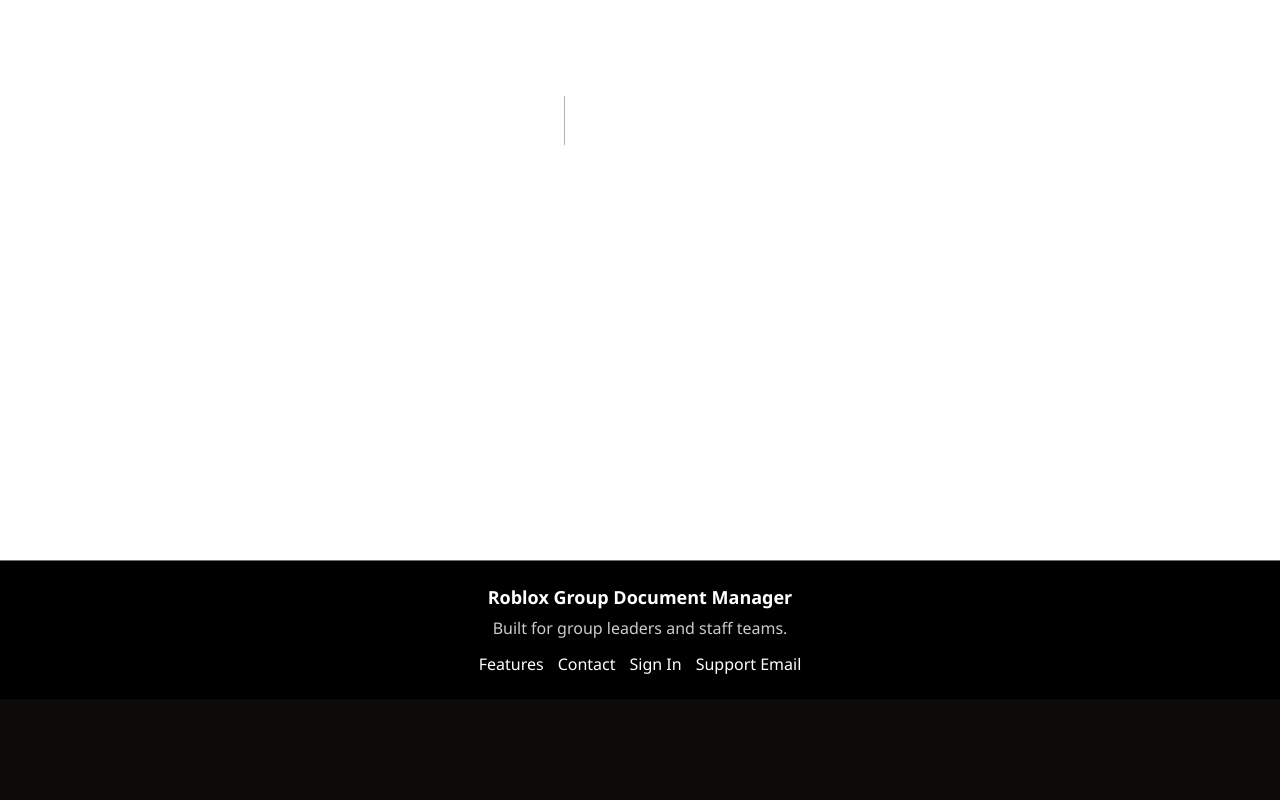
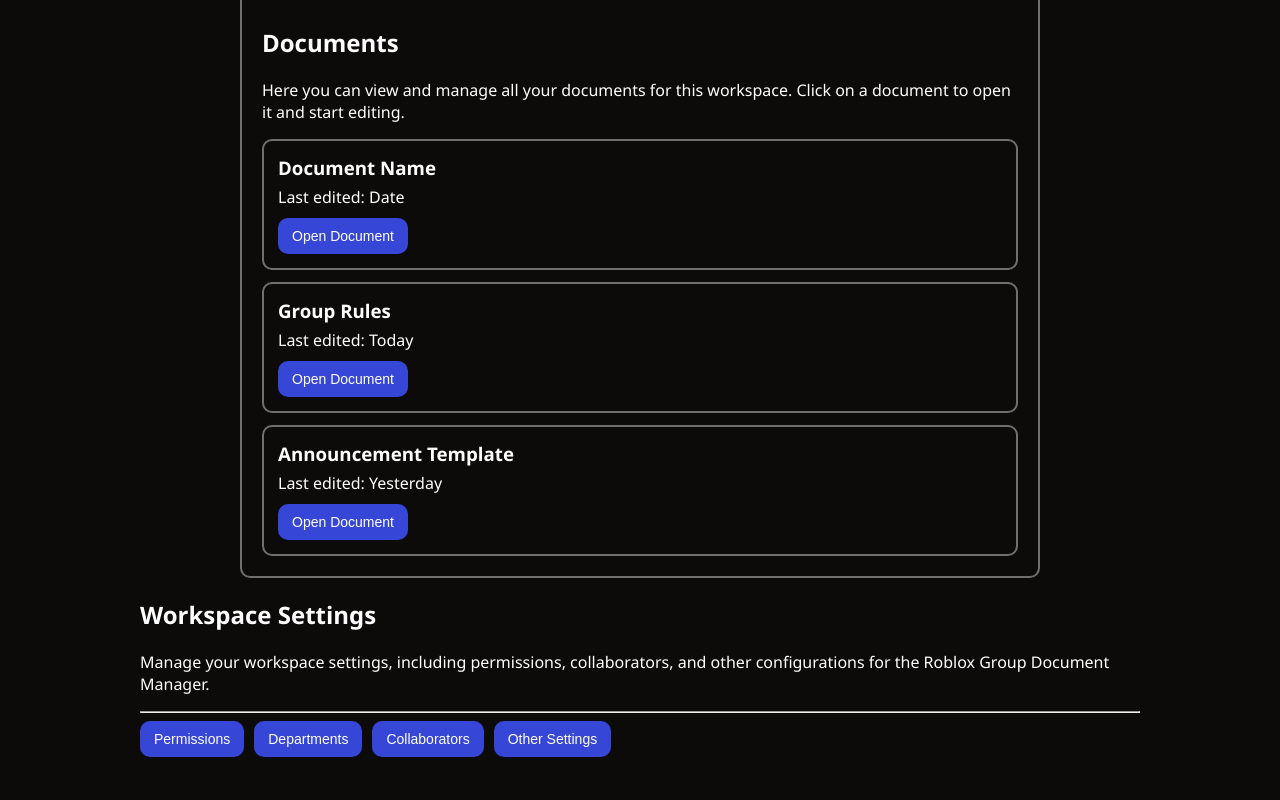
Before and after one commit to CamoBlamo/RBLXDOCMANAGER, a Next.js app: page /workspace in a window 1280 px wide. Before the commit this address had no page. Shown: the part 280-1080 px from the top of the page. Before the commit the page ends 979 px from the top, so only its background shows below. Built offline with nearby package versions, Linux system fonts and the light colour scheme.

Commit message:
workspace

```diff
--- a/src/app/globals.css
+++ b/src/app/globals.css
@@ -416,3 +416,68 @@ margin: 0 auto;
     gap: 12px;
   }
 }
+.workspace-page,
+.workspace-documents,
+.workspace-settings {
+  width: min(800px, 100%);
+  margin: 0 auto 20px auto;
+  border: 2px solid var(--border-color);
+  border-radius: 10px;
+  padding: 20px;
+  box-sizing: border-box;
+}
+
+.workspace-document-card-template,
+.workspace-document-card {
+  border: 2px solid var(--border-color);
+  border-radius: 10px;
+  padding: 14px;
+  box-sizing: border-box;
+}
+
+.workspace-document-card-template {
+  margin-top: 14px;
+}
+
+.workspace-document-card-template h3,
+.workspace-document-card h3 {
+  margin: 0 0 6px 0;
+}
+
+.workspace-document-card-template p,
+.workspace-document-card p {
+  margin: 0 0 10px 0;
+}
+
+.workspace-documents-list {
+  display: flex;
+  flex-direction: column;
+  gap: 12px;
+  margin-top: 12px;
+}
+
+.workspace-settings-toolbar {
+  display: flex;
+  flex-wrap: wrap;
+  gap: 10px;
+}
+
+#permissions-settings-btn,
+#department-settings-btn,
+#collaborators-settings-btn,
+#other-workspace-settings-btn {
+  background-color: var(--secondary-color);
+  color: var(--text-color);
+  border: none;
+  padding: 10px 14px;
+  font-size: 14px;
+  cursor: pointer;
+  border-radius: 10px;
+}
+
+#permissions-settings-btn:hover,
+#department-settings-btn:hover,
+#collaborators-settings-btn:hover,
+#other-workspace-settings-btn:hover {
+  background-color: var(--hover-color);
+}
--- /dev/null
+++ b/src/app/workspace/page.js
@@ -0,0 +1,63 @@
+import Topbar from "../components/Topbar";
+
+function Workspace() {
+  return (
+    <>
+      <Topbar />
+      <main className="global-div">
+        <section className="workspace-page">
+          <h1>Workspace Name</h1>
+          <p>
+            This is your workspace page. Here you can manage your documents,
+            collaborate with your team, and access all the features of the
+            Roblox Group Document Manager.
+          </p>
+        </section>
+
+        <section className="workspace-documents">
+          <h2>Documents</h2>
+          <p>
+            Here you can view and manage all your documents for this workspace.
+            Click on a document to open it and start editing.
+          </p>
+
+          <section className="workspace-document-card-template">
+            <h3>Document Name</h3>
+            <p>Last edited: Date</p>
+            <button className="open-workspace-btn">Open Document</button>
+          </section>
+
+
+          <div className="workspace-documents-list">
+            <article className="workspace-document-card">
+              <h3>Group Rules</h3>
+              <p>Last edited: Today</p>
+              <button className="open-workspace-btn">Open Document</button>
+            </article>
+
+            <article className="workspace-document-card">
+              <h3>Announcement Template</h3>
+              <p>Last edited: Yesterday</p>
+              <button className="open-workspace-btn">Open Document</button>
+            </article>
+          </div>
+        </section>
+
+        <section className="workspace-Settings">
+            <h2>Workspace Settings</h2>
+            <p>Manage your workspace settings, including permissions, collaborators, and other configurations for the Roblox Group Document Manager.</p>
+            <hr />
+            <div className="workspace-settings-toolbar">
+                <button id="permissions-settings-btn">Permissions</button>
+                <button id="department-settings-btn">Departments</button>
+                <button id="collaborators-settings-btn">Collaborators</button>
+                <button id="other-workspace-settings-btn">Other Settings</button>
+            </div>
+        </section>
+
+      </main>
+    </>
+  );
+}
+
+export default Workspace;
```
